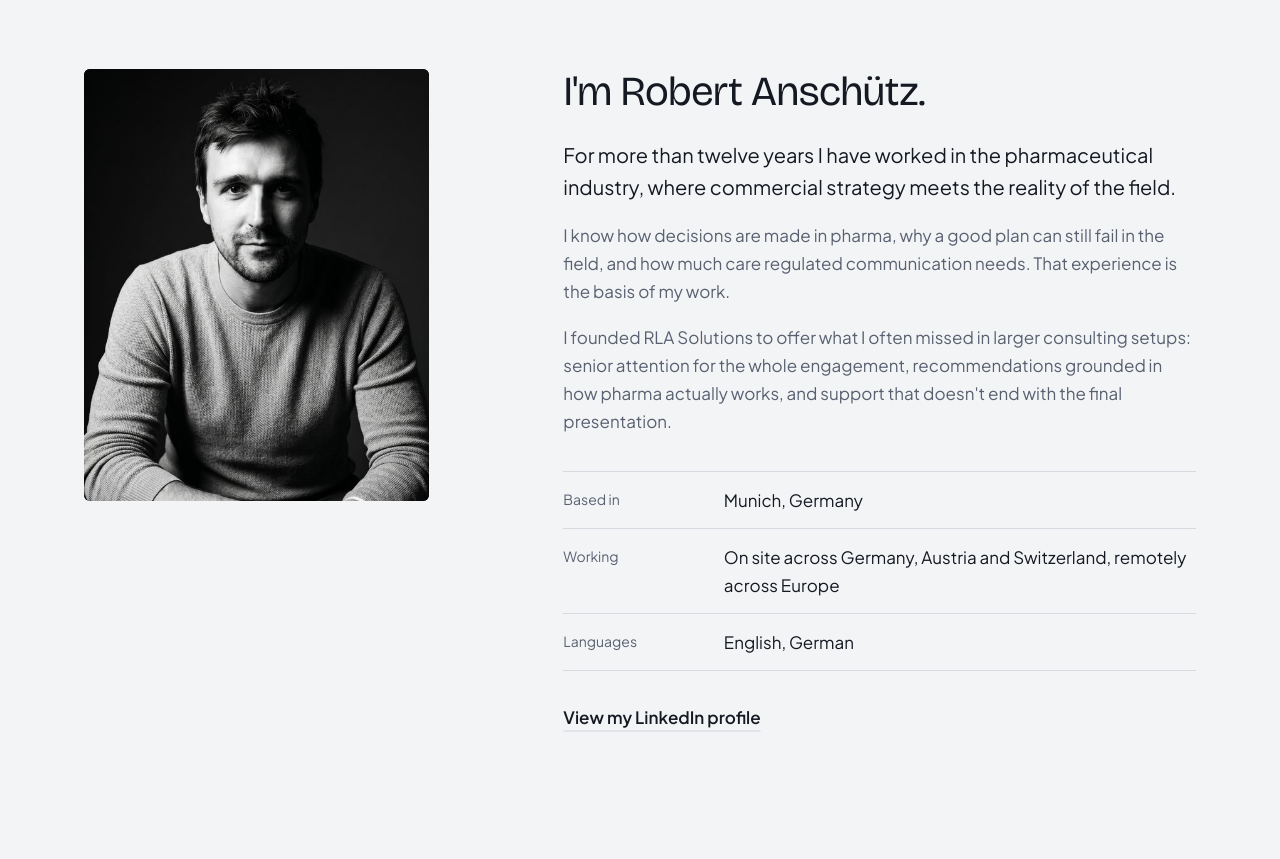
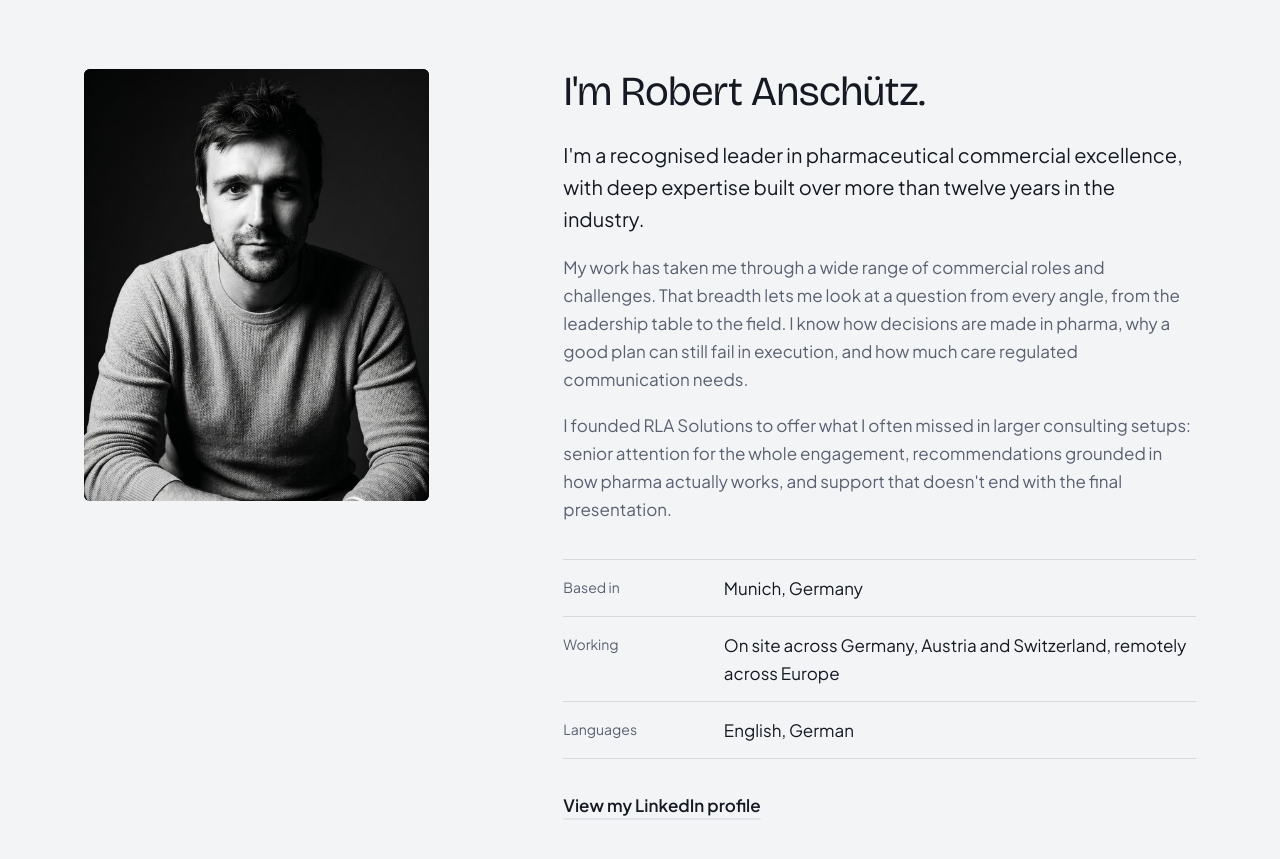
Before and after one commit to RobertAnschuetz/rla-solutions-website, a website: page index.html in a window 1280 px wide. Shown: the part 4860-5719 px from the top of the page. Drawn offline with Linux system fonts and the light colour scheme.

Commit message:
Strengthen About section: recognised commercial excellence leader
Co-Authored-By: Claude Opus 5.5 <noreply@anthropic.com>

```diff
--- a/index.html
+++ b/index.html
@@ -260,8 +260,8 @@
         </figure>
         <div class="about__text">
           <h2 class="section__title" id="about-title">I'm Robert Anschütz.</h2>
-          <p class="lead">For more than twelve years I have worked in the pharmaceutical industry, where commercial strategy meets the reality of the field.</p>
-          <p>I know how decisions are made in pharma, why a good plan can still fail in the field, and how much care regulated communication needs. That experience is the basis of my work.</p>
+          <p class="lead">I'm a recognised leader in pharmaceutical commercial excellence, with deep expertise built over more than twelve years in the industry.</p>
+          <p>My work has taken me through a wide range of commercial roles and challenges. That breadth lets me look at a question from every angle, from the leadership table to the field. I know how decisions are made in pharma, why a good plan can still fail in execution, and how much care regulated communication needs.</p>
           <p>I founded RLA Solutions to offer what I often missed in larger consulting setups: senior attention for the whole engagement, recommendations grounded in how pharma actually works, and support that doesn't end with the final presentation.</p>
           <ul class="facts">
             <li><span>Based in</span> Munich, Germany</li>
```
Also changed, not shown: CLAUDE.md (+1 -1 lines).
